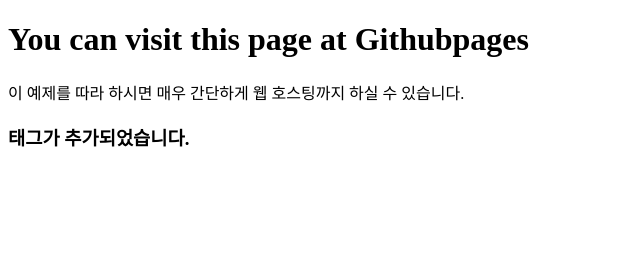
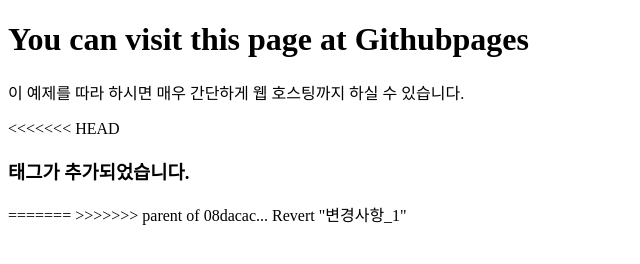
Before and after one commit to narau80/study_Es6, a plain HTML site: page index.html in a window 1280 px wide. Shown: the whole page, without its empty margins (0-640 px from the left). Drawn offline with Linux system fonts and the light colour scheme.

Commit message:
수정_2

```diff
--- a/index.html
+++ b/index.html
@@ -7,6 +7,9 @@
 <body>
 	<h1>You can visit this page at <strong>Githubpages</strong></h1>
 	<p>이 예제를 따라 하시면 매우 간단하게 웹 호스팅까지 하실 수 있습니다.</p>
+<<<<<<< HEAD
 	<p><h3>태그가 추가되었습니다.</h3></p>
+=======
+>>>>>>> parent of 08dacac... Revert "변경사항_1"
 </body>
 </html>
--- /dev/null
+++ b/test.txt
@@ -0,0 +1 @@
+Git_project/practice1
```
Also changed, not shown: cat.jpg (added).
